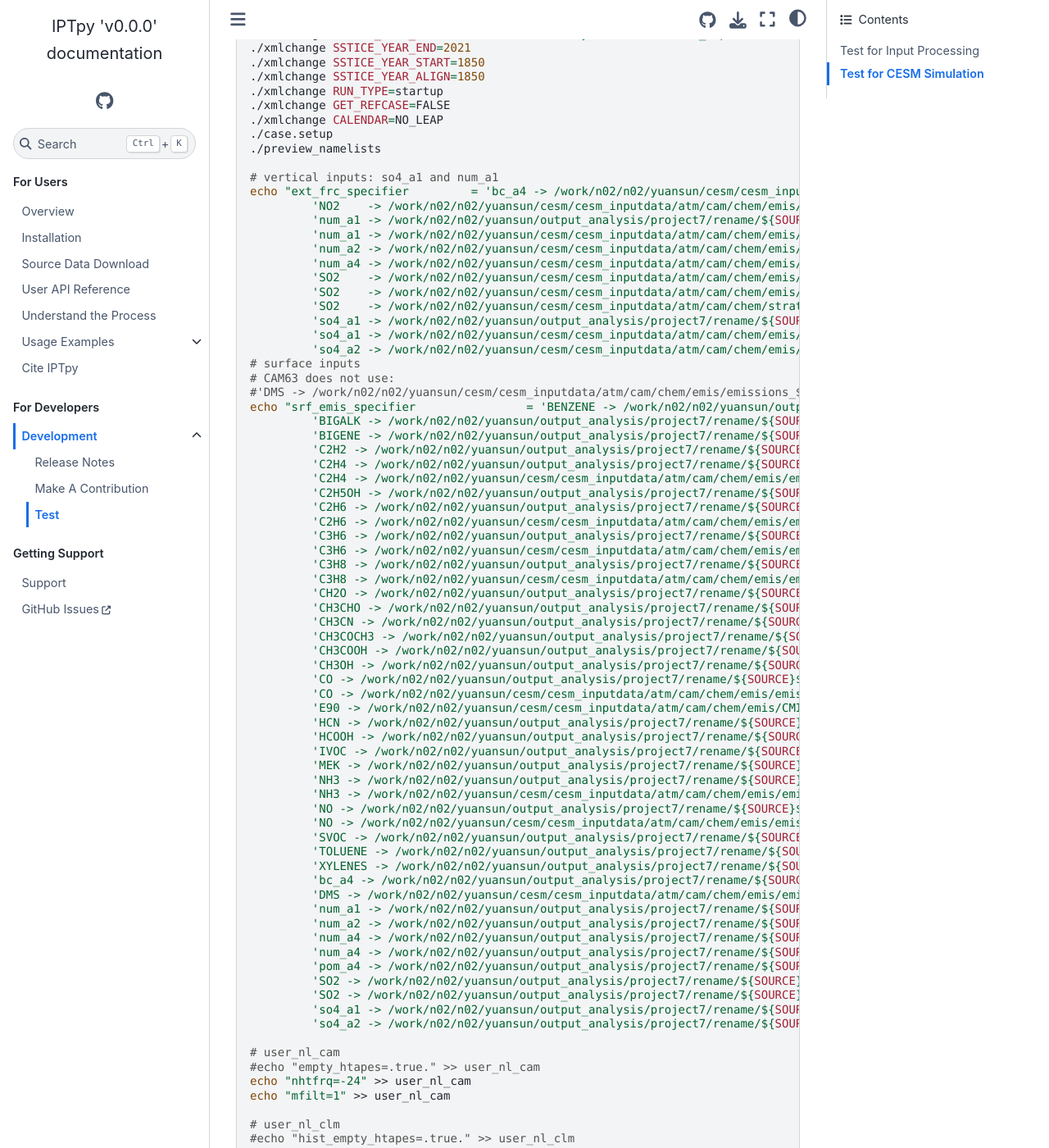
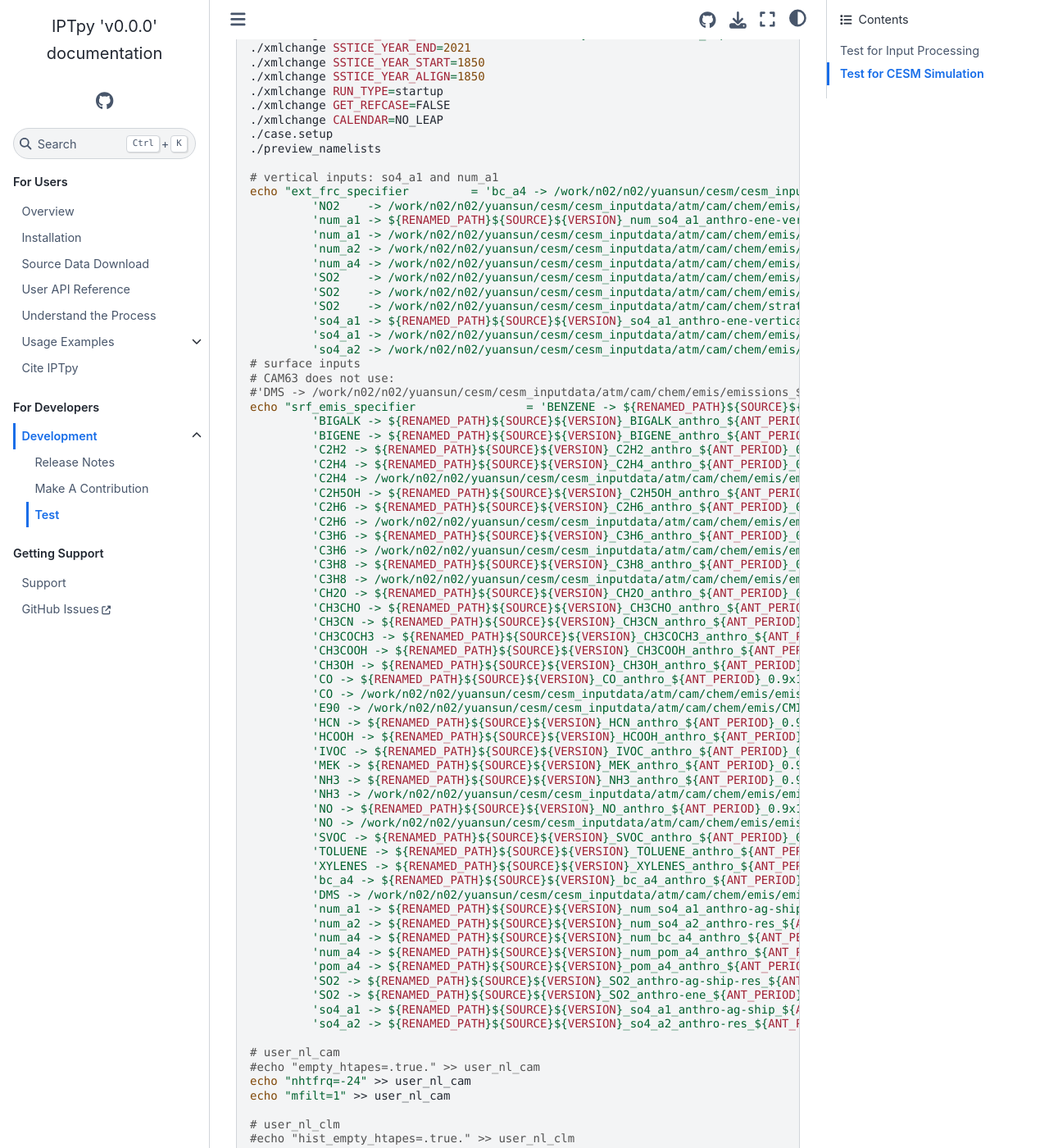
Before and after one commit to envdes/IPTpy, a Sphinx documentation site: the page built from docs/notebooks/test.md, in a window 1280 px wide and 1400 px high, scrolled down 1716 px. Shown: the whole window at 82% size. Built offline with Sphinx 7.4.7 and the Sphinx Book theme 1.1.4, drawn with Linux system fonts in a browser that asks for light colours; some of the changed text lies outside the part shown.

Commit message:
update docs

```diff
--- a/docs/notebooks/test.md
+++ b/docs/notebooks/test.md
@@ -52,7 +52,7 @@ export ANT_PERIOD=${STARTYEAR}_${ENDYEAR}
 export EMIS_DATE=20250131
 export SOURCE='CAMS-GLOB-ANT'
 export VERSION='v5.3'
-
+export RENAMED_PATH='/work/n02/n02/yuansun/cesm/cesm_inputdata/renamed/'
 if [ -d "${CASE_NAME}" ]; then
    rm -rf "${CASE_NAME}"
    echo "'${CASE_NAME}' exits but is deleted"
@@ -96,63 +96,63 @@ cd ${CASE_NAME}
 # vertical inputs: so4_a1 and num_a1
 echo "ext_frc_specifier		= 'bc_a4 -> /work/n02/n02/yuansun/cesm/cesm_inputdata/atm/cam/chem/emis/emissions_ssp370/emissions-cmip6-ScenarioMIP_IAMC-AIM-ssp370-1-1_bc_a4_aircraft_vertical_mol_175001-210101_0.9x1.25_c20190222.nc',
          'NO2    -> /work/n02/n02/yuansun/cesm/cesm_inputdata/atm/cam/chem/emis/emissions_ssp370/emissions-cmip6-ScenarioMIP_IAMC-AIM-ssp370-1-1_NO2_aircraft_vertical_mol_175001-210101_0.9x1.25_c20190222.nc',
-         'num_a1 -> /work/n02/n02/yuansun/output_analysis/project7/rename/${SOURCE}${VERSION}_num_so4_a1_anthro-ene-vertical_${ANT_PERIOD}_0.9x1.25_c${EMIS_DATE}.nc',
+         'num_a1 -> ${RENAMED_PATH}${SOURCE}${VERSION}_num_so4_a1_anthro-ene-vertical_${ANT_PERIOD}_0.9x1.25_c${EMIS_DATE}.nc',
          'num_a1 -> /work/n02/n02/yuansun/cesm/cesm_inputdata/atm/cam/chem/emis/CMIP6_emissions_1750_2015/emissions-cmip6_num_a1_so4_contvolcano_vertical_850-5000_0.9x1.25_c20170724.nc',
          'num_a2 -> /work/n02/n02/yuansun/cesm/cesm_inputdata/atm/cam/chem/emis/CMIP6_emissions_1750_2015/emissions-cmip6_num_a2_so4_contvolcano_vertical_850-5000_0.9x1.25_c20170724.nc',
          'num_a4 -> /work/n02/n02/yuansun/cesm/cesm_inputdata/atm/cam/chem/emis/emissions_ssp370/emissions-cmip6-ScenarioMIP_IAMC-AIM-ssp370-1-1_num_bc_a4_aircraft_vertical_mol_175001-210101_0.9x1.25_c20190222.nc',
          'SO2    -> /work/n02/n02/yuansun/cesm/cesm_inputdata/atm/cam/chem/emis/emissions_ssp370/emissions-cmip6-ScenarioMIP_IAMC-AIM-ssp370-1-1_SO2_aircraft_vertical_mol_175001-210101_0.9x1.25_c20190222.nc',
          'SO2    -> /work/n02/n02/yuansun/cesm/cesm_inputdata/atm/cam/chem/emis/CMIP6_emissions_1750_2015/emissions-cmip6_SO2_contvolcano_vertical_850-5000_0.9x1.25_c20170724.nc',
          'SO2    -> /work/n02/n02/yuansun/cesm/cesm_inputdata/atm/cam/chem/stratvolc/VolcanEESMv3.10_piControl_SO2_1850-2014average_ext_1deg_ZeroTrop_c181020.nc',
-         'so4_a1 -> /work/n02/n02/yuansun/output_analysis/project7/rename/${SOURCE}${VERSION}_so4_a1_anthro-ene-vertical_${ANT_PERIOD}_0.9x1.25_c${EMIS_DATE}.nc',
+         'so4_a1 -> ${RENAMED_PATH}${SOURCE}${VERSION}_so4_a1_anthro-ene-vertical_${ANT_PERIOD}_0.9x1.25_c${EMIS_DATE}.nc',
          'so4_a1 -> /work/n02/n02/yuansun/cesm/cesm_inputdata/atm/cam/chem/emis/CMIP6_emissions_1750_2015/emissions-cmip6_so4_a1_contvolcano_vertical_850-5000_0.9x1.25_c20170724.nc',
          'so4_a2 -> /work/n02/n02/yuansun/cesm/cesm_inputdata/atm/cam/chem/emis/CMIP6_emissions_1750_2015/emissions-cmip6_so4_a2_contvolcano_vertical_850-5000_0.9x1.25_c20170724.nc'" >> user_nl_cam
 # surface inputs
 # CAM63 does not use:
 #'DMS -> /work/n02/n02/yuansun/cesm/cesm_inputdata/atm/cam/chem/emis/emissions_${TYPE}/emissions-cmip6-SSP_DMS_other_surface_mol_175001-210101_0.9x1.25_${EMIS_DATE}.nc',
-echo "srf_emis_specifier		= 'BENZENE -> /work/n02/n02/yuansun/output_analysis/project7/rename/${SOURCE}${VERSION}_BENZENE_anthro_${ANT_PERIOD}_0.9x1.25_c${EMIS_DATE}.nc',
-         'BIGALK -> /work/n02/n02/yuansun/output_analysis/project7/rename/${SOURCE}${VERSION}_BIGALK_anthro_${ANT_PERIOD}_0.9x1.25_c${EMIS_DATE}.nc',
-         'BIGENE -> /work/n02/n02/yuansun/output_analysis/project7/rename/${SOURCE}${VERSION}_BIGENE_anthro_${ANT_PERIOD}_0.9x1.25_c${EMIS_DATE}.nc',
-         'C2H2 -> /work/n02/n02/yuansun/output_analysis/project7/rename/${SOURCE}${VERSION}_C2H2_anthro_${ANT_PERIOD}_0.9x1.25_c${EMIS_DATE}.nc',
-         'C2H4 -> /work/n02/n02/yuansun/output_analysis/project7/rename/${SOURCE}${VERSION}_C2H4_anthro_${ANT_PERIOD}_0.9x1.25_c${EMIS_DATE}.nc',
+echo "srf_emis_specifier		= 'BENZENE -> ${RENAMED_PATH}${SOURCE}${VERSION}_BENZENE_anthro_${ANT_PERIOD}_0.9x1.25_c${EMIS_DATE}.nc',
+         'BIGALK -> ${RENAMED_PATH}${SOURCE}${VERSION}_BIGALK_anthro_${ANT_PERIOD}_0.9x1.25_c${EMIS_DATE}.nc',
+         'BIGENE -> ${RENAMED_PATH}${SOURCE}${VERSION}_BIGENE_anthro_${ANT_PERIOD}_0.9x1.25_c${EMIS_DATE}.nc',
+         'C2H2 -> ${RENAMED_PATH}${SOURCE}${VERSION}_C2H2_anthro_${ANT_PERIOD}_0.9x1.25_c${EMIS_DATE}.nc',
+         'C2H4 -> ${RENAMED_PATH}${SOURCE}${VERSION}_C2H4_anthro_${ANT_PERIOD}_0.9x1.25_c${EMIS_DATE}.nc',
          'C2H4 -> /work/n02/n02/yuansun/cesm/cesm_inputdata/atm/cam/chem/emis/emissions_ssp370/emissions-cmip6-SSP_C2H4_other_surface_mol_175001-210101_0.9x1.25_c20190222.nc',
-         'C2H5OH -> /work/n02/n02/yuansun/output_analysis/project7/rename/${SOURCE}${VERSION}_C2H5OH_anthro_${ANT_PERIOD}_0.9x1.25_c${EMIS_DATE}.nc',
-         'C2H6 -> /work/n02/n02/yuansun/output_analysis/project7/rename/${SOURCE}${VERSION}_C2H6_anthro_${ANT_PERIOD}_0.9x1.25_c${EMIS_DATE}.nc',
+         'C2H5OH -> ${RENAMED_PATH}${SOURCE}${VERSION}_C2H5OH_anthro_${ANT_PERIOD}_0.9x1.25_c${EMIS_DATE}.nc',
+         'C2H6 -> ${RENAMED_PATH}${SOURCE}${VERSION}_C2H6_anthro_${ANT_PERIOD}_0.9x1.25_c${EMIS_DATE}.nc',
          'C2H6 -> /work/n02/n02/yuansun/cesm/cesm_inputdata/atm/cam/chem/emis/emissions_ssp370/emissions-cmip6-SSP_C2H6_other_surface_mol_175001-210101_0.9x1.25_c20190222.nc',
-         'C3H6 -> /work/n02/n02/yuansun/output_analysis/project7/rename/${SOURCE}${VERSION}_C3H6_anthro_${ANT_PERIOD}_0.9x1.25_c${EMIS_DATE}.nc',
+         'C3H6 -> ${RENAMED_PATH}${SOURCE}${VERSION}_C3H6_anthro_${ANT_PERIOD}_0.9x1.25_c${EMIS_DATE}.nc',
          'C3H6 -> /work/n02/n02/yuansun/cesm/cesm_inputdata/atm/cam/chem/emis/emissions_ssp370/emissions-cmip6-SSP_C3H6_other_surface_mol_175001-210101_0.9x1.25_c20190222.nc',
-         'C3H8 -> /work/n02/n02/yuansun/output_analysis/project7/rename/${SOURCE}${VERSION}_C3H8_anthro_${ANT_PERIOD}_0.9x1.25_c${EMIS_DATE}.nc',
+         'C3H8 -> ${RENAMED_PATH}${SOURCE}${VERSION}_C3H8_anthro_${ANT_PERIOD}_0.9x1.25_c${EMIS_DATE}.nc',
          'C3H8 -> /work/n02/n02/yuansun/cesm/cesm_inputdata/atm/cam/chem/emis/emissions_ssp370/emissions-cmip6-SSP_C3H8_other_surface_mol_175001-210101_0.9x1.25_c20190222.nc',
-         'CH2O -> /work/n02/n02/yuansun/output_analysis/project7/rename/${SOURCE}${VERSION}_CH2O_anthro_${ANT_PERIOD}_0.9x1.25_c${EMIS_DATE}.nc',
-         'CH3CHO -> /work/n02/n02/yuansun/output_analysis/project7/rename/${SOURCE}${VERSION}_CH3CHO_anthro_${ANT_PERIOD}_0.9x1.25_c${EMIS_DATE}.nc',
-         'CH3CN -> /work/n02/n02/yuansun/output_analysis/project7/rename/${SOURCE}${VERSION}_CH3CN_anthro_${ANT_PERIOD}_0.9x1.25_c${EMIS_DATE}.nc',
-         'CH3COCH3 -> /work/n02/n02/yuansun/output_analysis/project7/rename/${SOURCE}${VERSION}_CH3COCH3_anthro_${ANT_PERIOD}_0.9x1.25_c${EMIS_DATE}.nc',
-         'CH3COOH -> /work/n02/n02/yuansun/output_analysis/project7/rename/${SOURCE}${VERSION}_CH3COOH_anthro_${ANT_PERIOD}_0.9x1.25_c${EMIS_DATE}.nc',
-         'CH3OH -> /work/n02/n02/yuansun/output_analysis/project7/rename/${SOURCE}${VERSION}_CH3OH_anthro_${ANT_PERIOD}_0.9x1.25_c${EMIS_DATE}.nc',
-         'CO -> /work/n02/n02/yuansun/output_analysis/project7/rename/${SOURCE}${VERSION}_CO_anthro_${ANT_PERIOD}_0.9x1.25_c${EMIS_DATE}.nc',
+         'CH2O -> ${RENAMED_PATH}${SOURCE}${VERSION}_CH2O_anthro_${ANT_PERIOD}_0.9x1.25_c${EMIS_DATE}.nc',
+         'CH3CHO -> ${RENAMED_PATH}${SOURCE}${VERSION}_CH3CHO_anthro_${ANT_PERIOD}_0.9x1.25_c${EMIS_DATE}.nc',
+         'CH3CN -> ${RENAMED_PATH}${SOURCE}${VERSION}_CH3CN_anthro_${ANT_PERIOD}_0.9x1.25_c${EMIS_DATE}.nc',
+         'CH3COCH3 -> ${RENAMED_PATH}${SOURCE}${VERSION}_CH3COCH3_anthro_${ANT_PERIOD}_0.9x1.25_c${EMIS_DATE}.nc',
+         'CH3COOH -> ${RENAMED_PATH}${SOURCE}${VERSION}_CH3COOH_anthro_${ANT_PERIOD}_0.9x1.25_c${EMIS_DATE}.nc',
+         'CH3OH -> ${RENAMED_PATH}${SOURCE}${VERSION}_CH3OH_anthro_${ANT_PERIOD}_0.9x1.25_c${EMIS_DATE}.nc',
+         'CO -> ${RENAMED_PATH}${SOURCE}${VERSION}_CO_anthro_${ANT_PERIOD}_0.9x1.25_c${EMIS_DATE}.nc',
          'CO -> /work/n02/n02/yuansun/cesm/cesm_inputdata/atm/cam/chem/emis/emissions_ssp370/emissions-cmip6-SSP_CO_other_surface_mol_175001-210101_0.9x1.25_c20190222.nc',
          'E90 -> /work/n02/n02/yuansun/cesm/cesm_inputdata/atm/cam/chem/emis/CMIP6_emissions_1750_2015/emissions_E90global_surface_1750-2100_0.9x1.25_c20170322.nc',
-         'HCN -> /work/n02/n02/yuansun/output_analysis/project7/rename/${SOURCE}${VERSION}_HCN_anthro_${ANT_PERIOD}_0.9x1.25_c${EMIS_DATE}.nc',
-         'HCOOH -> /work/n02/n02/yuansun/output_analysis/project7/rename/${SOURCE}${VERSION}_HCOOH_anthro_${ANT_PERIOD}_0.9x1.25_c${EMIS_DATE}.nc',
-         'IVOC -> /work/n02/n02/yuansun/output_analysis/project7/rename/${SOURCE}${VERSION}_IVOC_anthro_${ANT_PERIOD}_0.9x1.25_c${EMIS_DATE}.nc',
-         'MEK -> /work/n02/n02/yuansun/output_analysis/project7/rename/${SOURCE}${VERSION}_MEK_anthro_${ANT_PERIOD}_0.9x1.25_c${EMIS_DATE}.nc',
-         'NH3 -> /work/n02/n02/yuansun/output_analysis/project7/rename/${SOURCE}${VERSION}_NH3_anthro_${ANT_PERIOD}_0.9x1.25_c${EMIS_DATE}.nc',
+         'HCN -> ${RENAMED_PATH}${SOURCE}${VERSION}_HCN_anthro_${ANT_PERIOD}_0.9x1.25_c${EMIS_DATE}.nc',
+         'HCOOH -> ${RENAMED_PATH}${SOURCE}${VERSION}_HCOOH_anthro_${ANT_PERIOD}_0.9x1.25_c${EMIS_DATE}.nc',
+         'IVOC -> ${RENAMED_PATH}${SOURCE}${VERSION}_IVOC_anthro_${ANT_PERIOD}_0.9x1.25_c${EMIS_DATE}.nc',
+         'MEK -> ${RENAMED_PATH}${SOURCE}${VERSION}_MEK_anthro_${ANT_PERIOD}_0.9x1.25_c${EMIS_DATE}.nc',
+         'NH3 -> ${RENAMED_PATH}${SOURCE}${VERSION}_NH3_anthro_${ANT_PERIOD}_0.9x1.25_c${EMIS_DATE}.nc',
          'NH3 -> /work/n02/n02/yuansun/cesm/cesm_inputdata/atm/cam/chem/emis/emissions_ssp370/emissions-cmip6-SSP_NH3_other_surface_mol_175001-210101_0.9x1.25_c20190222.nc',
-         'NO -> /work/n02/n02/yuansun/output_analysis/project7/rename/${SOURCE}${VERSION}_NO_anthro_${ANT_PERIOD}_0.9x1.25_c${EMIS_DATE}.nc',
+         'NO -> ${RENAMED_PATH}${SOURCE}${VERSION}_NO_anthro_${ANT_PERIOD}_0.9x1.25_c${EMIS_DATE}.nc',
          'NO -> /work/n02/n02/yuansun/cesm/cesm_inputdata/atm/cam/chem/emis/emissions_ssp370/emissions-cmip6-SSP_NO_other_surface_mol_175001-210101_0.9x1.25_c20190222.nc',
-         'SVOC -> /work/n02/n02/yuansun/output_analysis/project7/rename/${SOURCE}${VERSION}_SVOC_anthro_${ANT_PERIOD}_0.9x1.25_c${EMIS_DATE}.nc',
-         'TOLUENE -> /work/n02/n02/yuansun/output_analysis/project7/rename/${SOURCE}${VERSION}_TOLUENE_anthro_${ANT_PERIOD}_0.9x1.25_c${EMIS_DATE}.nc',
-         'XYLENES -> /work/n02/n02/yuansun/output_analysis/project7/rename/${SOURCE}${VERSION}_XYLENES_anthro_${ANT_PERIOD}_0.9x1.25_c${EMIS_DATE}.nc',
-         'bc_a4 -> /work/n02/n02/yuansun/output_analysis/project7/rename/${SOURCE}${VERSION}_bc_a4_anthro_${ANT_PERIOD}_0.9x1.25_c${EMIS_DATE}.nc',
+         'SVOC -> ${RENAMED_PATH}${SOURCE}${VERSION}_SVOC_anthro_${ANT_PERIOD}_0.9x1.25_c${EMIS_DATE}.nc',
+         'TOLUENE -> ${RENAMED_PATH}${SOURCE}${VERSION}_TOLUENE_anthro_${ANT_PERIOD}_0.9x1.25_c${EMIS_DATE}.nc',
+         'XYLENES -> ${RENAMED_PATH}${SOURCE}${VERSION}_XYLENES_anthro_${ANT_PERIOD}_0.9x1.25_c${EMIS_DATE}.nc',
+         'bc_a4 -> ${RENAMED_PATH}${SOURCE}${VERSION}_bc_a4_anthro_${ANT_PERIOD}_0.9x1.25_c${EMIS_DATE}.nc',
          'DMS -> /work/n02/n02/yuansun/cesm/cesm_inputdata/atm/cam/chem/emis/emissions_ssp370/emissions-cmip6-ScenarioMIP_IAMC-AIM-ssp370-1-1_DMS_bb_surface_mol_175001-210101_0.9x1.25_c20190222.nc',
-         'num_a1 -> /work/n02/n02/yuansun/output_analysis/project7/rename/${SOURCE}${VERSION}_num_so4_a1_anthro-ag-ship_${ANT_PERIOD}_0.9x1.25_c${EMIS_DATE}.nc',
-         'num_a2 -> /work/n02/n02/yuansun/output_analysis/project7/rename/${SOURCE}${VERSION}_num_so4_a2_anthro-res_${ANT_PERIOD}_0.9x1.25_c${EMIS_DATE}.nc',
-         'num_a4 -> /work/n02/n02/yuansun/output_analysis/project7/rename/${SOURCE}${VERSION}_num_bc_a4_anthro_${ANT_PERIOD}_0.9x1.25_c${EMIS_DATE}.nc',
-         'num_a4 -> /work/n02/n02/yuansun/output_analysis/project7/rename/${SOURCE}${VERSION}_num_pom_a4_anthro_${ANT_PERIOD}_0.9x1.25_c${EMIS_DATE}.nc',
-         'pom_a4 -> /work/n02/n02/yuansun/output_analysis/project7/rename/${SOURCE}${VERSION}_pom_a4_anthro_${ANT_PERIOD}_0.9x1.25_c${EMIS_DATE}.nc',
-         'SO2 -> /work/n02/n02/yuansun/output_analysis/project7/rename/${SOURCE}${VERSION}_SO2_anthro-ag-ship-res_${ANT_PERIOD}_0.9x1.25_c${EMIS_DATE}.nc',
-         'SO2 -> /work/n02/n02/yuansun/output_analysis/project7/rename/${SOURCE}${VERSION}_SO2_anthro-ene_${ANT_PERIOD}_0.9x1.25_c${EMIS_DATE}.nc',
-         'so4_a1 -> /work/n02/n02/yuansun/output_analysis/project7/rename/${SOURCE}${VERSION}_so4_a1_anthro-ag-ship_${ANT_PERIOD}_0.9x1.25_c${EMIS_DATE}.nc',
-         'so4_a2 -> /work/n02/n02/yuansun/output_analysis/project7/rename/${SOURCE}${VERSION}_so4_a2_anthro-res_${ANT_PERIOD}_0.9x1.25_c${EMIS_DATE}.nc' ">> user_nl_cam
+         'num_a1 -> ${RENAMED_PATH}${SOURCE}${VERSION}_num_so4_a1_anthro-ag-ship_${ANT_PERIOD}_0.9x1.25_c${EMIS_DATE}.nc',
+         'num_a2 -> ${RENAMED_PATH}${SOURCE}${VERSION}_num_so4_a2_anthro-res_${ANT_PERIOD}_0.9x1.25_c${EMIS_DATE}.nc',
+         'num_a4 -> ${RENAMED_PATH}${SOURCE}${VERSION}_num_bc_a4_anthro_${ANT_PERIOD}_0.9x1.25_c${EMIS_DATE}.nc',
+         'num_a4 -> ${RENAMED_PATH}${SOURCE}${VERSION}_num_pom_a4_anthro_${ANT_PERIOD}_0.9x1.25_c${EMIS_DATE}.nc',
+         'pom_a4 -> ${RENAMED_PATH}${SOURCE}${VERSION}_pom_a4_anthro_${ANT_PERIOD}_0.9x1.25_c${EMIS_DATE}.nc',
+         'SO2 -> ${RENAMED_PATH}${SOURCE}${VERSION}_SO2_anthro-ag-ship-res_${ANT_PERIOD}_0.9x1.25_c${EMIS_DATE}.nc',
+         'SO2 -> ${RENAMED_PATH}${SOURCE}${VERSION}_SO2_anthro-ene_${ANT_PERIOD}_0.9x1.25_c${EMIS_DATE}.nc',
+         'so4_a1 -> ${RENAMED_PATH}${SOURCE}${VERSION}_so4_a1_anthro-ag-ship_${ANT_PERIOD}_0.9x1.25_c${EMIS_DATE}.nc',
+         'so4_a2 -> ${RENAMED_PATH}${SOURCE}${VERSION}_so4_a2_anthro-res_${ANT_PERIOD}_0.9x1.25_c${EMIS_DATE}.nc' ">> user_nl_cam
 
 # user_nl_cam
 #echo "empty_htapes=.true." >> user_nl_cam
```
Also changed, not shown: docs/notebooks/citation.md (+1 -1 lines), docs/notebooks/examples/CEDSv2021_04_21.md (+1 -1 lines), docs/notebooks/support.md (+2 -2 lines), docs/notebooks/understand.md (+1 -1 lines), notes_for_authors.md (+5 -2 lines).
